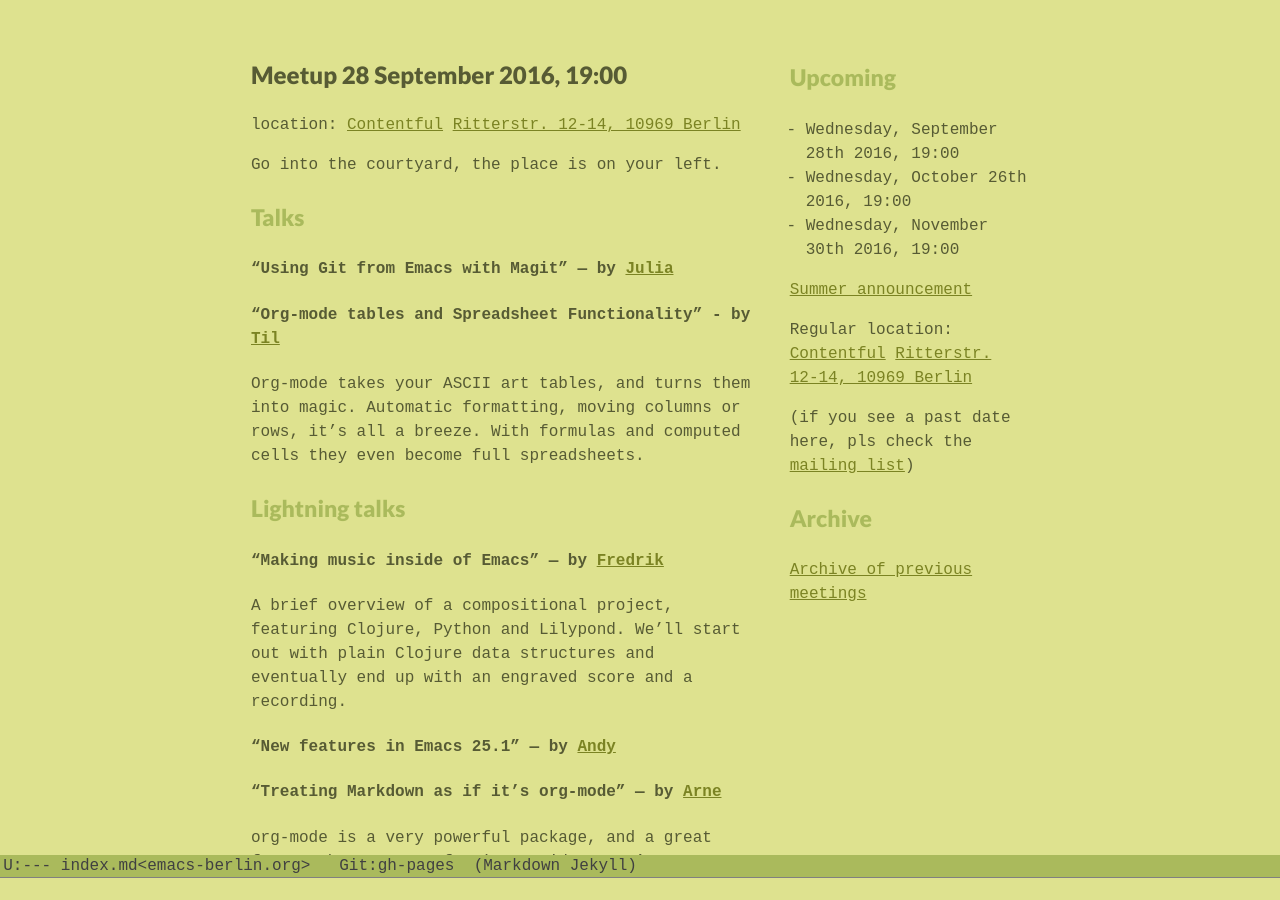
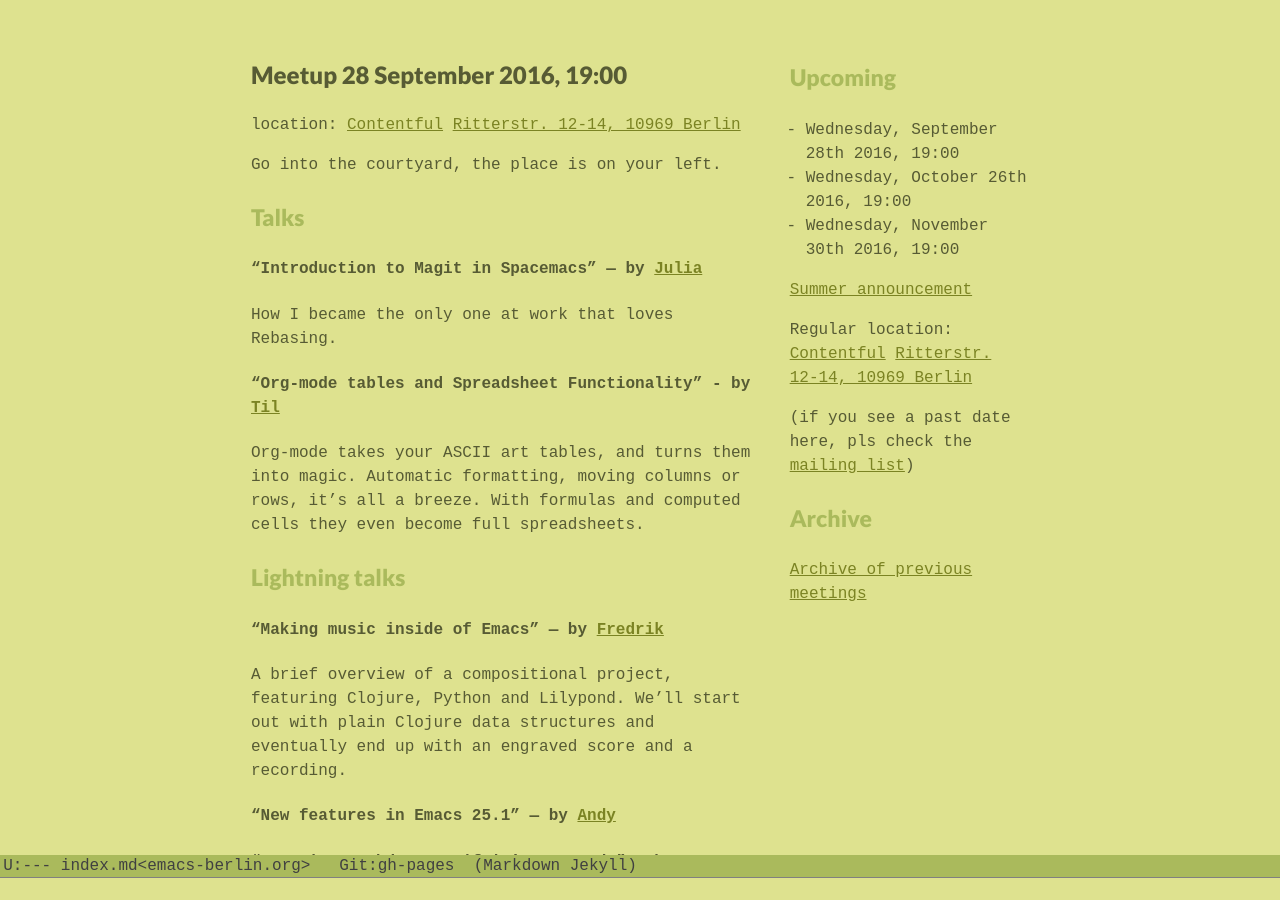
Before and after one commit to emacs-berlin/emacs-berlin.org, a Jekyll site: the page built from index.md, in a window 1280 px wide and 900 px high, scrolled down 410 px. Built offline with Jekyll 4.4.1, drawn with Linux system fonts in a browser that asks for light colours.

Commit message:
Update Julia's talk

```diff
--- a/index.md
+++ b/index.md
@@ -22,7 +22,9 @@
 
 ### Talks
 
-#### "Using Git from Emacs with Magit" — by [Julia](https://twitter.com/anderspree)
+#### "Introduction to Magit in Spacemacs" — by [Julia](https://twitter.com/anderspree)
+
+How I became the only one at work that loves Rebasing.
 
 #### "Org-mode tables and Spreadsheet Functionality" - by [Til](https://twitter.com/til)
 
```
